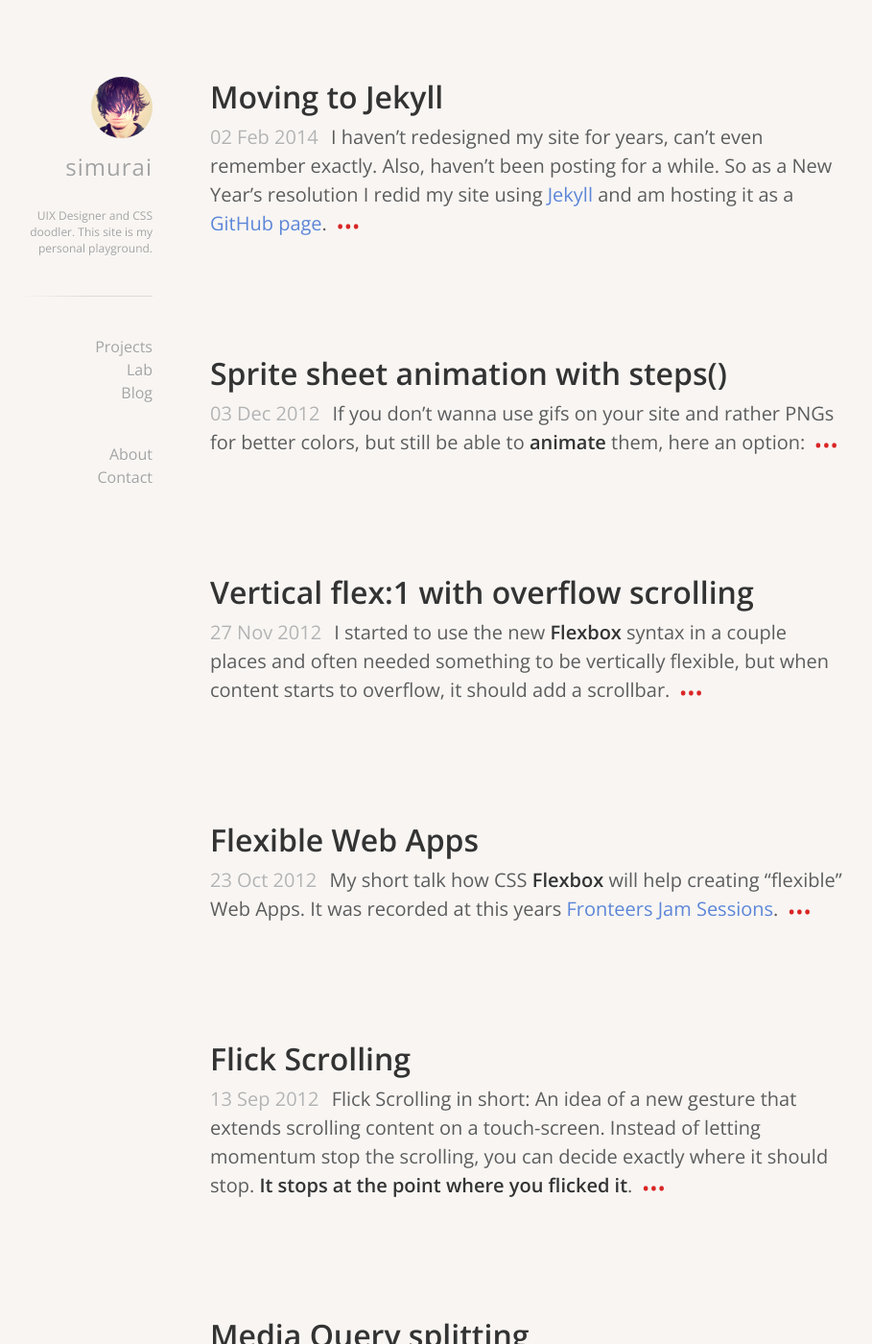
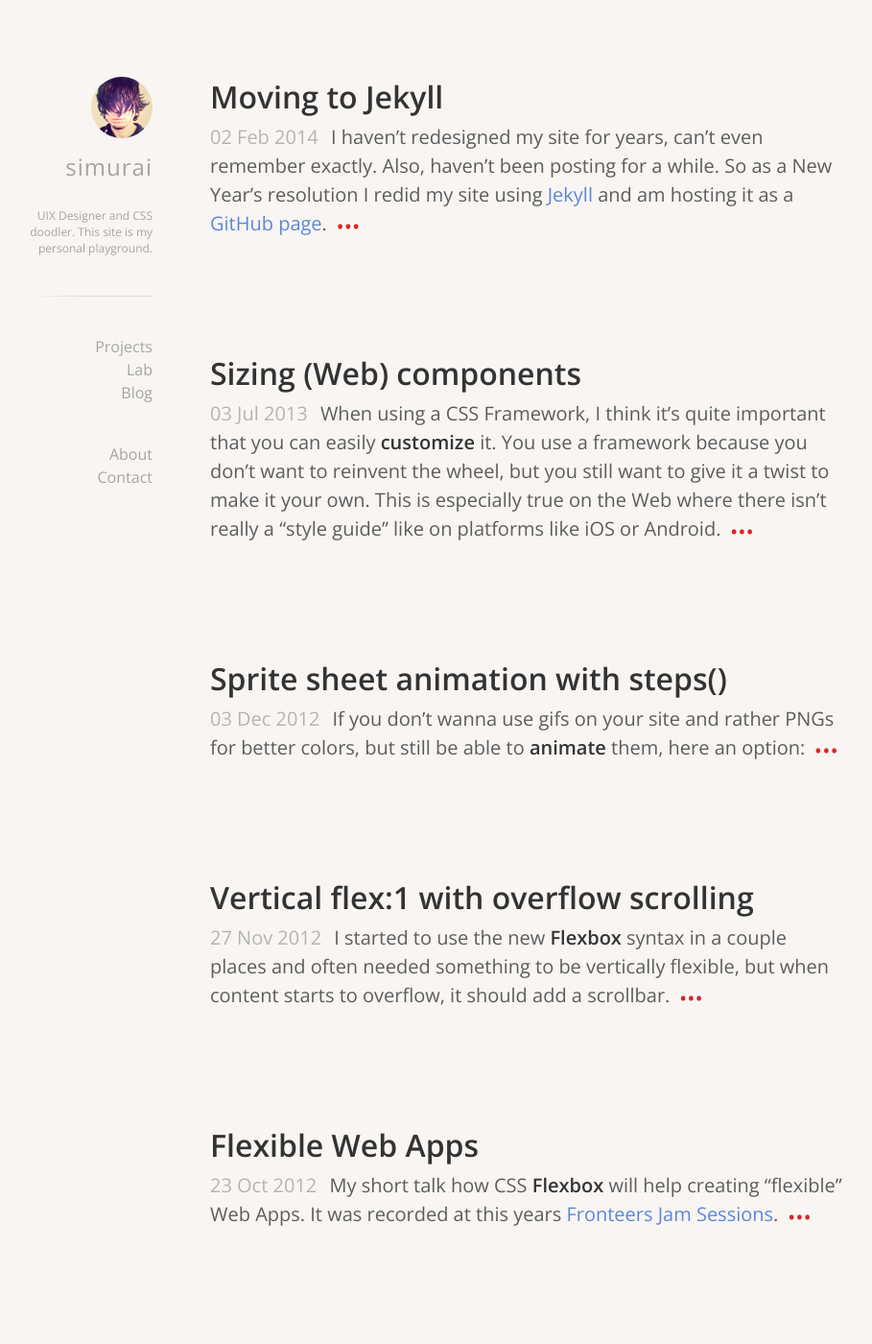
Before and after one commit to simurai/simurai.com, a Jekyll site: the page built from index.html, in a window 1280 px wide and 1400 px high. Shown: the whole window at 96% size, without its empty margins (191-1100 px from the left). Built offline with Jekyll 4.4.1, drawn with Linux system fonts in a browser that asks for light colours; Markdown is read by kramdown in place of the engine named in the settings; some of the changed lines change nothing that is shown.

Commit message:
Sizing Components repost

````diff
--- /dev/null
+++ b/_posts/2013-07-03-sizing-components.md
@@ -0,0 +1,109 @@
+---
+
+title: Sizing (Web) components
+tags: [css,em,font-size]
+category: blog
+layout: post
+
+---
+
+When using a CSS Framework, I think it’s quite important that you can easily __customize__ it. You use a framework because you don’t want to reinvent the wheel, but you still want to give it a twist to make it your own. This is especially true on the Web where there isn’t really a “style guide” like on platforms like iOS or Android.
+
+So when it comes to changing the size of a component, for example making a Slider bigger for touch input, it might get tedious fiddling with all the widths/heights, border-radi.. etc. So how can we make it easier? Well, by sneaking a __Trojan horse__ into your components and use it to control all the size related CSS properties.
+
+<figure>
+    <img class="img--50" src="/img/posts/sizing-components-1.jpg" alt="Trojan Horse">
+    <figcaption>Illustration by <a href="http://naolito.deviantart.com/art/Trojan-horse-191593670">Nacho Diaz</a></figcaption>
+</figure>
+
+What Trojan horse? Good ol’ `font-size`, hooked up to __EM__ based units.
+
+Let's take a look at an example: For every CSS property that has a direct impact on the component’s size, we use the `em` unit.
+
+```css
+.Component {
+    width: 5em;
+    height: 2em;
+    border-radius: .5em;
+    border: 1px solid gold;
+}
+```
+
+> Note that the border is set to `1px` since it should stay always like that, unrelated to size changes.
+
+In some cases we need to override the `font-size` that comes from the UA style sheet. For example when we use a `<button>` or `<input>` element we can add a `font-size` of `100%`, `1em` or `inherit` to make it inherit from its parent. Or use something like [normalize.css](http://normalize-css.com/) which already takes care of that.
+
+```css
+.Button {
+  font-size: inherit;
+  …
+  border-radius: .5em;
+  border: 1px solid gold;
+}
+```
+
+With that setup, the resizing can begin. Because EM’s are tightly coupled to the font-size, we now can change all the `em` units at once by just changing the `font-size`. This allows you to scale up/down a component and keep all the proportions intact.
+
+<figure>
+    <img class="img" src="/img/posts/sizing-components-2.jpg" alt="Digit">
+    <figcaption>Example used: <a href="https://github.com/montagejs/digit">Digit components</a></figcaption>
+</figure>
+
+
+## Benefits
+
+* Super easy and quick, no fiddling with width/heights. It even cascades down to a component’s sub-component.
+* It keeps all proportions intact
+* If you need to, you can still override width/height etc. as usual.
+* You’re pretty flexible what to change. It could be on a global level `html {…}`, the wrapper of multiple components like a `.Header {…}` or just a single `.Component {…}`. Or even inline in the markup.
+* It’s also great for setting the size programmatically. For example a user could change them in the settings.
+
+
+## Potential issues
+
+* Since browsers try to snap to whole pixels when using EMs (to make lines look sharp), it could have some rounding errors so that it’s off by 1px. Not a big problem with larger sizes, but you might notice it when going really small. I found that when you stay with even px values, it should be ok. Mostly happens with odd values.
+* Wrapping your head around how font-size/em translates to the real width/height might not be that easy. For example if you set a component to a font-size of `20px`, it doesn’t mean its height is also `20px`. So if you wanna change it to a specific size, you need to calculate it or just try it out.
+
+
+## FAQ
+
+Here a few questions that came up.
+
+### Why not using REMs?
+It works, but it's somewhat limited. You only can change the root element (html) which might be ok in some cases. But with EMs you get finer control by changing __any__ element individually. Or you can limit it to only certain parts of your App. For example only make all components bigger that are inside the toolbar.
+
+### Why not use a CSS preprocessor?
+Good question. By using Sass/LESS/Stylus etc. you could nicely abstract the sizing and not be dependent on the font-size. But a simple answer: Maybe you can’t or won’t use a CSS preprocessor. Another and maybe the only real reason: As seen above in the benefits, you can change the font-size dynamically (while the App is running). And the size is not locked into a fixed unit when compiling with a CSS preprocessor.
+
+### Why not use transform: scale()?
+That wouldn’t affect the surrounding and might overlap other elements that are nearby.
+
+
+## Feedback
+
+I haven’t tested this in the wild, so I’m not sure how it will work out in practice. I guess this technique is quite old and has been used before, so if you have experiences with it, I’m curious if you ran into any other issues.
+
+
+## Update I
+
+We're now using this technique in the [Digit](https://github.com/montagejs/digit) UI set. Has been great so far.
+
+I also took a quick look at some of the other CSS frameworks out there:
+
+* [Pure](http://purecss.io/) uses `em`’s with default font-size of `100%`.
+* [Foundation](http://foundation.zurb.com/) uses `em`’s with default font-size of `1em`.
+* [SUIT](https://github.com/suitcss) uses `em`’s with default font-size of `inherit`.
+* [Topcoat](http://topcoat.io/) uses `rem`’s with default font-size in `px`.
+* [Bootstrap](http://twitter.github.io/bootstrap/) uses `px`’s everywhere.
+* [Ionic](http://ionicframework.com/) uses `px`’s everywhere.
+
+So as far as easier resizing goes, I like how Pure, Foundation and SUIT are doing it.
+
+
+## Update II
+Originally I used a default font-size of 16px in the example. But some people pointed out it’s better to just let it inherit from its parent. Initially I was concerned about that and wanted to make the size consistent no matter where you drop a component. But on a second thought, I think they are right. So I changed the post to reflect that.
+
+Interestingly, Pure uses `100%` and Foundation `1em` and SUIT `inherit`. Anyone know if there is any difference? Just a matter of taste? I think I prefer `inherit`, so that’s what I used in the example above.
+
+## Update III
+On the same topic, Jeremy wrote a good post called [Confused About REM and EM?](http://j.eremy.net/confused-about-rem-and-em/) One thing that he suggests is using __REM__s for `margin/padding`. That way the spacing stays the same when changing the size of components. I quite like that idea and might gonna try out how that works.
--- a/css/style.css
+++ b/css/style.css
@@ -285,6 +285,13 @@ hr {
     vertical-align: top;
 }
 
+figcaption {
+    font-size: .8em;
+    color: hsl(0,0%,50%);
+    font-style: italic;
+    margin-left: 1em;
+}
+
 
 /* Code ----------------------------------------- */
 
````
Also changed, not shown: img/posts/sizing-components-1.jpg (added), img/posts/sizing-components-2.jpg (added).
